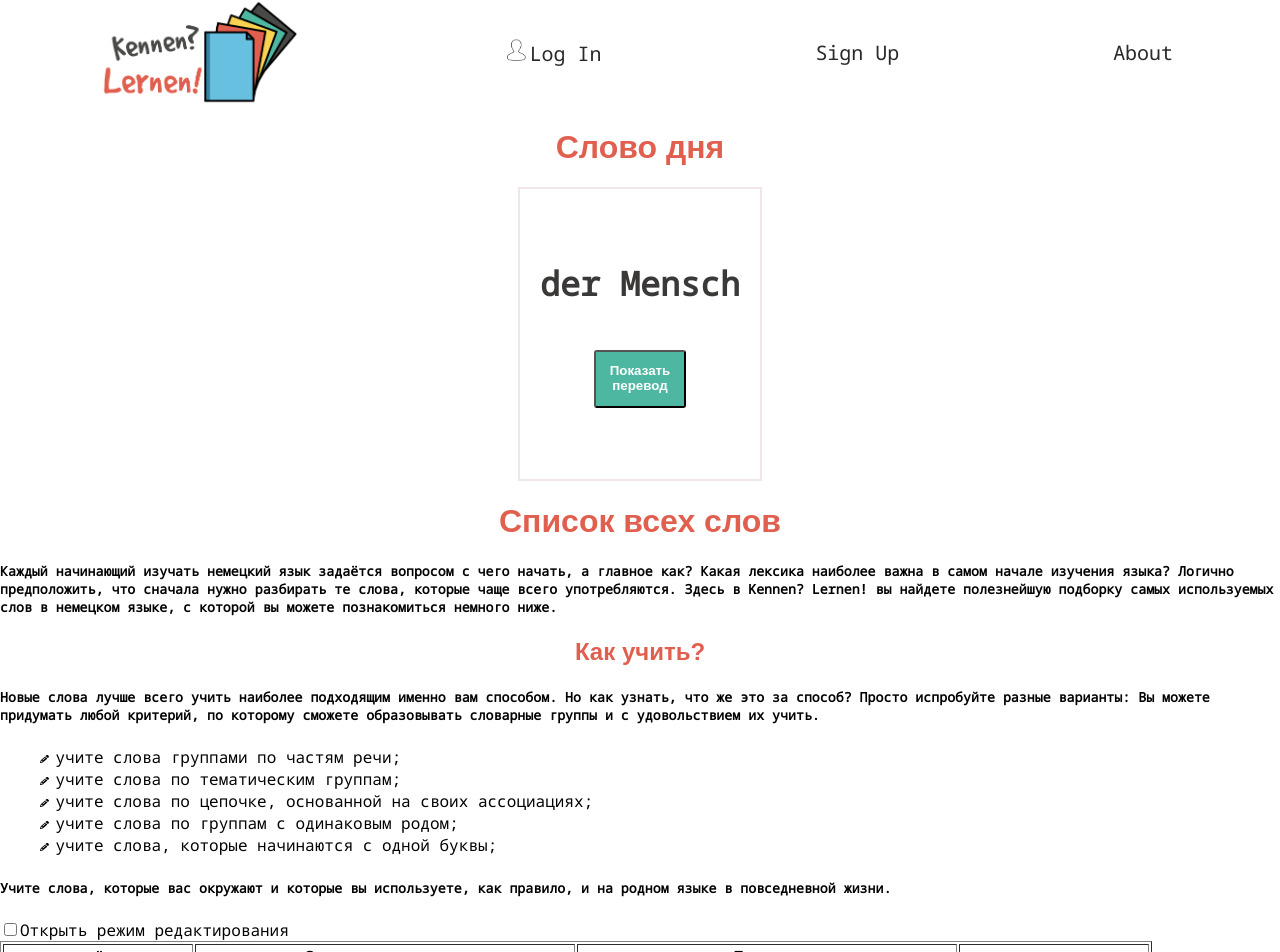
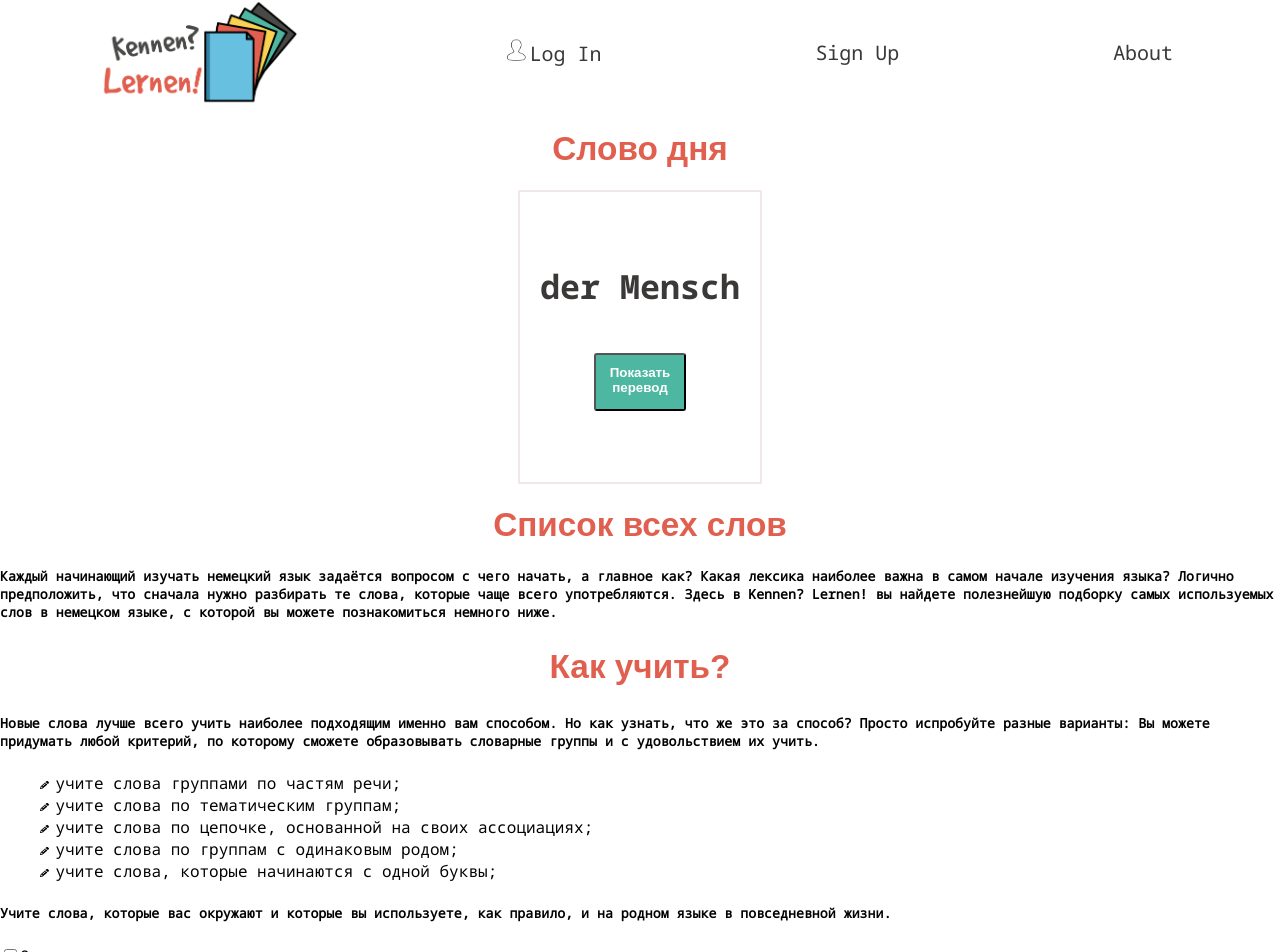
Before and after one commit to Nadia-HPoe/kennen-lernen-app, a React app: page / in a window 1280 px wide. Shown: the part 2-954 px from the top of the page. Built offline with nearby package versions, Linux system fonts and the light colour scheme.

Commit message:
fixing styles

```diff
--- a/src/assets/styles/global.scss
+++ b/src/assets/styles/global.scss
@@ -1,23 +1,24 @@
+@use './variables';
 @import './fonts.scss';
-@import './variables.scss';
 
 html,
 body {
   margin: 0;
   padding: 0;
-  font-family: $main-font;
+  font-family: variables.$main-font;
 }
 
 .footer {
-  font-family: $title-font;
-  background-color: $color-cyan;
-  color: $color-red;
+  font-family: variables.$title-font;
+  background-color: variables.$color-cyan;
+  color: variables.$color-red;
 }
 h1,
 h2 {
-  font-family: $title-font;
-  color: $color-red;
+  font-family: variables.$title-font;
+  color: variables.$color-red;
   text-align: center;
+  font-size: 25pt;
 }
 ul {
   font-weight: lighter;
--- a/src/presentation/Card/card.scss
+++ b/src/presentation/Card/card.scss
@@ -1,3 +1,5 @@
+@use '../../assets/styles/variables';
+
 .card-body {
   width: 200px;
   height: 250px;
@@ -9,7 +11,7 @@
   flex-direction: column;
   align-items: center;
   justify-content: space-around;
-  font-family: 'NotoSansMono-Regular', sans-serif;
+  font-family: variables.$main-font-bold;
 }
 .card-wrapper {
   position: relative;
@@ -25,17 +27,18 @@
   text-decoration: none;
   padding: 0.8em 1em calc(0.8em + 3px);
   border-radius: 3px;
-  background: #4eb7a2;
+  background: variables.$color-cyan;
   transition: 0.2s;
   text-align: center;
+  cursor: pointer;
 
   &:hover {
-    background: #68c0e0;
+    background: variables.$color-blue;
     transition: 0.5s all;
   }
   &:active {
-    background: #4eb7a2;
-    box-shadow: 0 3px #4eb7a2 inset;
+    background: variables.$color-blue;
+    box-shadow: 0 3px variables.$color-blue inset;
   }
 }
 
@@ -44,13 +47,14 @@
 }
 
 .card-text {
-  color: #3b3938;
+  color: variables.$color-darkgrey;
   font-weight: 700;
   font-size: 25pt;
 }
 .card-translation {
   position: absolute;
   margin-bottom: 25px;
-  ///color: #4eb7a2;
-  color: red;
+  color: variables.$color-red;
+  font-family: variables.$title-font;
+  font-size: 20pt;
 }
--- a/src/presentation/Header/header.scss
+++ b/src/presentation/Header/header.scss
@@ -1,3 +1,5 @@
+@use '../../assets/styles/variables';
+
 .navbar {
   margin-bottom: 15px;
   text-align: center;
@@ -19,13 +21,13 @@
   display: inline-block;
   font-size: 20px;
   padding: 8px;
-  color: #292b2a;
+  color: variables.$color-darkgrey;
   text-align: center;
   outline: none;
   text-decoration: none;
 
   &:hover {
-    color: #4eb7a2;
+    color: variables.$color-cyan;
     opacity: 0.35;
     transition: 0.5s all;
   }
--- a/src/presentation/Main/Cardlist.jsx
+++ b/src/presentation/Main/Cardlist.jsx
@@ -32,9 +32,9 @@ function Cardlist() {
           {words.map(function (word, id) {
             return (
               <tr key={id}>
-                <th>{1 + id}</th>
-                <th>{word.german}</th>
-                <th>{word.russian}</th>
+                <th className="table-row">{1 + id}</th>
+                <th className="table-row">{word.german}</th>
+                <th className="table-row">{word.russian}</th>
 
                 <th className={'table-buttons ' + (clicked ? '' : 'hidden')}>
                   <SaveButton />
--- a/src/presentation/Main/main.scss
+++ b/src/presentation/Main/main.scss
@@ -1,16 +1,26 @@
+@use '../../assets/styles/variables';
+
 .table-card {
   border-radius: 0.5;
   width: 90%;
+  font-family: variables.$main-font;
 }
 
 .table-col {
   width: 30%;
+  font-weight: 700;
+  font-size: 18pt;
+  color: variables.$color-darkgrey;
 }
 .table-col-0,
 .table-col-4 {
   width: 15%;
 }
-
+.table-row {
+  font-weight: 400;
+  font-size: 12pt;
+  color: black;
+}
 .table-buttons {
   display: flex;
   align-items: center;
```
Also changed, not shown: src/assets/styles/_variables.scss (renamed from src/assets/styles/variables.scss).
